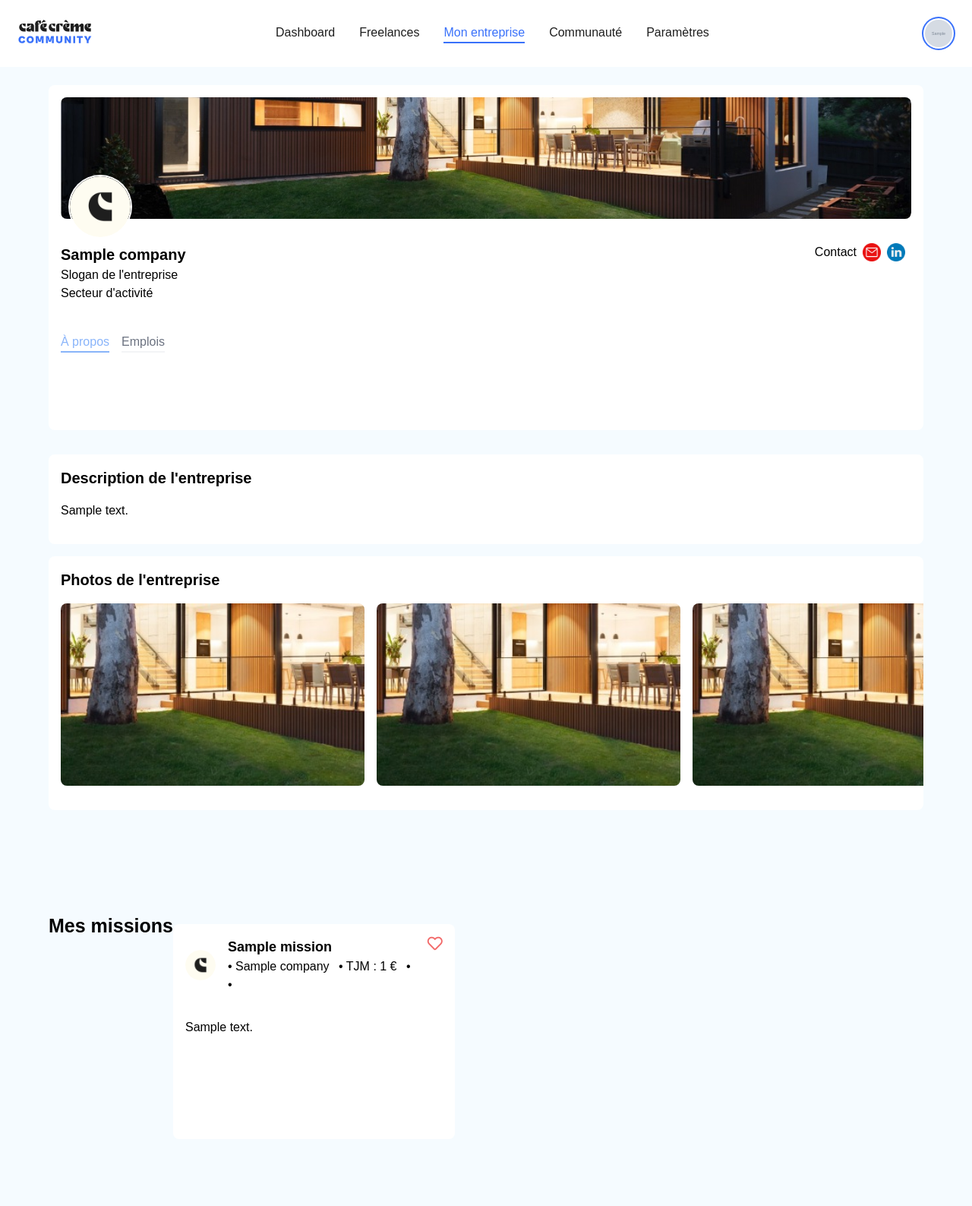
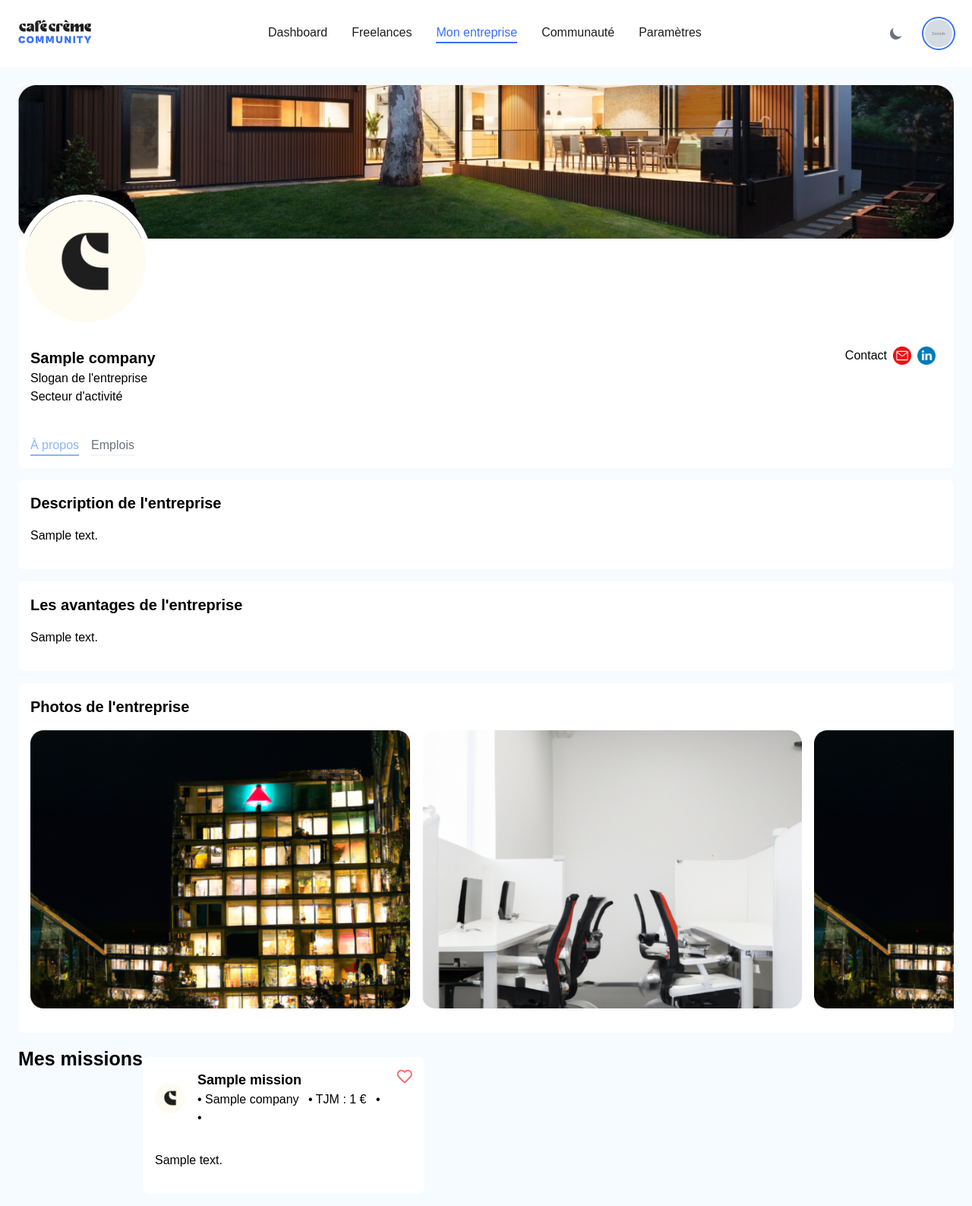
Before and after one commit to Zaafira95/My-Freelance, a CodeIgniter app: page /CC-WebApp/company/my_company in a window 1280 px wide. Shown: the whole page at 76% size. Run offline with CodeIgniter, Linux system fonts and the light colour scheme; the visitor is signed in with stand-in values (Sample User, id 1); tables that the repository leaves empty or names only in its code hold one stand-in row (values such as "Sample post"); grey boxes marked "Sample" are stand-in pictures; data that the repository does not hold is empty; some libraries are stand-ins or nearby versions; some web fonts are replaced.

Commit message:
page company fix

```diff
--- a/application/views/company/my_company.php
+++ b/application/views/company/my_company.php
@@ -5,25 +5,28 @@ $currentPage = 'my_company';
 // Header Call
 include(APPPATH . 'views/layouts/company/header.php');
 ?>
-<link rel="stylesheet" href="<?php echo base_url('assets/css/nouislider.min.css');?>">
-<link href="<?php echo base_url('assets/fontawesome-free/css/all.min.css');?>" rel="stylesheet" type="text/css">
-<link href="<?php echo base_url('/node_modules/choices.js/public/assets/styles/choices.min.css');?>" rel="stylesheet" type="text/css">
+<head>
+    <link rel="stylesheet" href="<?php echo base_url('assets/css/nouislider.min.css');?>">
+    <link href="<?php echo base_url('assets/fontawesome-free/css/all.min.css');?>" rel="stylesheet" type="text/css">
+    <link href="<?php echo base_url('/node_modules/choices.js/public/assets/styles/choices.min.css');?>" rel="stylesheet" type="text/css">
+    <title><?=$company->companyName?> - Café Crème Community </title>
+</head>
 
 <div class="px-4 lg:px-6 py-6 h-full overflow-y-auto no-scrollbar">
-    <div class="flex flex-wrap justify-between items-center mx-auto h-full w-screen-90">
-        <div class="w-full flex flex-wrap gap-4 h-full mb-3">
-            <div class="relative w-full bg-white rounded-lg mb-4 px-4 pt-4 dark:bg-gray-800 dark:text-white">
-                <div class="relative rounded-lg w-full h-auto mb-8">
-                    <div class="rounded-lg w-full h-40 flex items-center justify-center">
-                        <div class="w-full h-full flex items-center justify-center">
-                            <img id="company-image" src="<?=base_url('assets/img/airbnb-couverture.png')?>" class=" object-cover w-full h-full rounded-lg" alt="Image de l'entreprise">
+    <div class="justify-between mx-auto max-w-screen-xl h-full">
+        <div class="h-full w-full mb-3">
+            <div class="bg-white rounded-lg w-full mb-4 dark:text-white dark:bg-gray-800">
+                <div class="bg-white dark:bg-gray-800 relative rounded-lg w-full h-auto mb-8">
+                    <div class="bg-white dark:bg-gray-800 rounded-lg w-full h-50 flex items-center justify-center">
+                        <div class="bg-white dark:bg-gray-800 w-full h-full flex items-center justify-center">
+                            <img id="company-image" src="<?=base_url('assets/img/airbnb-couverture.png')?>" class="object-cover w-full h-full rounded-lg dark:bg-gray-800" alt="Image de l'entreprise">
                         </div>
                     </div>
-                    <div class="absolute-logo rounded-full border-10 border-primary w-20 h-20 flex items-center justify-center">
-                        <img id="company-image" src="<?=base_url('assets/img/airbnb.png')?>" class=" object-cover w-full h-full rounded-full ring-2 ring-white" alt="Image de l'entreprise">
+                    <div class="rounded-full border-10 w-40 h-40 flex items-center justify-center" style="margin-top:-50px;">
+                        <img id="company-image" src="<?=base_url('assets/img/airbnb.png')?>" class="ml-4 object-cover w-full h-full rounded-full ring-8 ring-white dark:ring-gray-800" alt="Image de l'entreprise">
                     </div>
                 </div>
-                <div class="flex flex-wrap justify-between mt-4">
+                <div class="px-4 flex flex-wrap justify-between mt-4">
                     <div>
                         <h2 class="text-xl font-bold flex items-center"><?= $company->companyName ?></h2>
                         <h3 class=" font-medium">Slogan de l'entreprise</h3>
@@ -43,7 +46,7 @@ include(APPPATH . 'views/layouts/company/header.php');
                         </a>
                     </div>
                 </div>
-                <ul class="flex flex-wrap mt-10 -mb-px text-primary text-center" id="myTab" data-tabs-toggle="#myTabContent" role="tablist">
+                <ul class="flex flex-wrap mt-10 -mb-px px-4 pb-4 text-primary text-center" id="myTab" data-tabs-toggle="#myTabContent" role="tablist">
                     <li class="mr-4" role="presentation">
                         <button class="inline-block border-b-2 font-normal text-black hover:text-gray-600 hover:border-gray-300 dark:hover:text-gray-300" id="myCompanyProfile-tab" data-tabs-target="#myCompanyProfile" type="button" role="tab" aria-controls="myCompanyProfile" aria-selected="false">À propos</button>
                     </li>
@@ -64,6 +67,16 @@ include(APPPATH . 'views/layouts/company/header.php');
                             </p>
                         </div>
                     </div>
+                    <div class="relative bg-white rounded-lg mb-4 p-4 dark:bg-gray-800 dark:text-white">
+                        <h2 class="text-xl font-bold mb-4 flex items-center">
+                            Les avantages de l'entreprise
+                        </h2>
+                        <div class="flex items-center justify-between">
+                            <p class="font-normal mb-4">
+                                <?=$company->companyDescription?>
+                            </p>
+                        </div>
+                    </div>
 
 
                     <div class="relative bg-white rounded-lg mt-4 mb-4 py-4 dark:bg-gray-800 dark:text-white">
@@ -71,25 +84,25 @@ include(APPPATH . 'views/layouts/company/header.php');
                             Photos de l'entreprise
                         </h2>
 
-                        <div class="w-screen-90 overflow-x-auto flex pb-4 px-4 gap-4 no-scrollbar">
-                            <div class="rounded-lg w-100 h-60 flex flex-shrink-0 items-center justify-center">
-                                <div class="w-full h-full flex items-center justify-center">
-                                    <img id="company-image" src="<?=base_url('assets/img/airbnb-couverture.png')?>" class=" object-cover w-full h-full rounded-lg" alt="Image de l'entreprise">
+                        <div class="overflow-x-auto flex pb-4 px-4 gap-4 no-scrollbar">
+                            <div class="rounded-lg flex items-center justify-center">
+                                <div class="w-full h-full flex items-center justify-center" style="width:500px;">
+                                    <img id="company-image" src="<?=base_url('assets/img/airbnb1.png')?>" class="w-full h-full rounded-lg" alt="Image de l'entreprise" style="width:100%;">
                                 </div>
                             </div>
-                            <div class="rounded-lg w-100 h-60 flex flex-shrink-0 items-center justify-center">
-                                <div class="w-full h-full flex items-center justify-center">
-                                    <img id="company-image" src="<?=base_url('assets/img/airbnb-couverture.png')?>" class=" object-cover w-full h-full rounded-lg" alt="Image de l'entreprise">
+                            <div class="rounded-lg flex items-center justify-center">
+                            <div class="w-full h-full flex items-center justify-center" style="width:500px;">
+                                <img id="company-image" src="<?=base_url('assets/img/airbnb2.png')?>" class="w-full h-full rounded-lg" alt="Image de l'entreprise" style="width:100%;">
                                 </div>
                             </div>
-                            <div class="rounded-lg w-100 h-60 flex flex-shrink-0 items-center justify-center">
-                                <div class="w-full h-full flex items-center justify-center">
-                                    <img id="company-image" src="<?=base_url('assets/img/airbnb-couverture.png')?>" class=" object-cover w-full h-full rounded-lg" alt="Image de l'entreprise">
+                            <div class="rounded-lg flex items-center justify-center">
+                            <div class="w-full h-full flex items-center justify-center" style="width:500px;">
+                                <img id="company-image" src="<?=base_url('assets/img/airbnb1.png')?>" class="w-full h-full rounded-lg" alt="Image de l'entreprise" style="width:100%;">
                                 </div>
                             </div>
-                            <div class="rounded-lg w-100 h-60 flex flex-shrink-0 items-center justify-center">
-                                <div class="w-full h-full flex items-center justify-center">
-                                    <img id="company-image" src="<?=base_url('assets/img/airbnb-couverture.png')?>" class=" object-cover w-full h-full rounded-lg" alt="Image de l'entreprise">
+                            <div class="rounded-lg flex items-center justify-center">
+                            <div class="w-full h-full flex items-center justify-center" style="width:500px;">
+                                <img id="company-image" src="<?=base_url('assets/img/airbnb2.png')?>" class=" w-full h-full rounded-lg" alt="Image de l'entreprise" style="width:100%;">
                                 </div>
                             </div>
 
@@ -98,13 +111,7 @@ include(APPPATH . 'views/layouts/company/header.php');
 
                 </div>
                 <div class="hidden" id="myCompanyMissions" role="tabpanel" aria-labelledby="myCompanyMissions-tab">
-                    <div class="bg-primary w-screen-90 rounded-lg h-20vh p-4 text-white">
-                        <p class="font-bold">Découvrez la manière la plus rapide et efficace de décrochez une mission chez <?=$company->companyName?>.</p>
-                        <div class="flex w-full">
-                            <input type="text" id="search-mission-input" class="w-full bg-white bg-opacity-20 rounded-lg p-2 placeholder-white mr-2 text-center" placeholder="Recherchez..." />
-                            <!--<button class="w-1/5 bg-white text-primary rounded-lg px-4 py-2">Rechercher</button>-->
-                        </div>
-                    </div>
+
                 </div>
             </div>
             <div class="flex flex-wrap w-full pb-4 mb-12" id="missions-section">
@@ -184,3 +191,4 @@ include(APPPATH . 'views/layouts/company/header.php');
         </div>
     </div>
 </div>
+<script src="<?php echo base_url('assets/js/app.js'); ?>"></script>
--- a/assets/css/app.css
+++ b/assets/css/app.css
@@ -1297,9 +1297,6 @@ video {
 .pt-2 {
   padding-top: 0.5rem;
 }
-.pt-4 {
-  padding-top: 1rem;
-}
 .pt-5 {
   padding-top: 1.25rem;
 }
@@ -1516,7 +1513,7 @@ video {
 }
 .ring {
   --tw-ring-offset-shadow: var(--tw-ring-inset) 0 0 0 var(--tw-ring-offset-width) var(--tw-ring-offset-color);
-  --tw-ring-shadow: var(--tw-ring-inset) 0 0 0 calc(3px + var(--tw-ring-offset-width)) var(--tw-ring-color);
+  --tw-ring-shadow: var(--tw-ring-inset) 0 0 0 calc(1px + var(--tw-ring-offset-width)) var(--tw-ring-color);
   box-shadow: var(--tw-ring-offset-shadow), var(--tw-ring-shadow), var(--tw-shadow, 0 0 #0000);
 }
 .ring-1 {
@@ -1527,6 +1524,11 @@ video {
 .ring-2 {
   --tw-ring-offset-shadow: var(--tw-ring-inset) 0 0 0 var(--tw-ring-offset-width) var(--tw-ring-offset-color);
   --tw-ring-shadow: var(--tw-ring-inset) 0 0 0 calc(2px + var(--tw-ring-offset-width)) var(--tw-ring-color);
+  box-shadow: var(--tw-ring-offset-shadow), var(--tw-ring-shadow), var(--tw-shadow, 0 0 #0000);
+}
+.ring-8 {
+  --tw-ring-offset-shadow: var(--tw-ring-inset) 0 0 0 var(--tw-ring-offset-width) var(--tw-ring-offset-color);
+  --tw-ring-shadow: var(--tw-ring-inset) 0 0 0 calc(8px + var(--tw-ring-offset-width)) var(--tw-ring-color);
   box-shadow: var(--tw-ring-offset-shadow), var(--tw-ring-shadow), var(--tw-shadow, 0 0 #0000);
 }
 .ring-inset {
@@ -1766,34 +1768,6 @@ body.dark {
     display: block;
   }
 
-  .h-60 {
-    height: 15rem;
-  }
-
-  .w-100 {
-    width: 25rem;
-  }
-
-  .w-screen {
-    width: 100vw;
-  }
-  .w-screen-42 {
-    width: 42vw;
-  }
-  .w-screen-90 {
-    width: 90vw;
-  }
-
-  .pt-4 {
-    padding-top: 1rem;
-  }
-
-  .absolute-logo{
-    position: absolute;
-    bottom: -1.5rem;
-    left: 0.75rem;
-  }
-
   .placeholder\:text-gray-400::-moz-placeholder {
   --tw-text-opacity: 1;
   color: rgb(156 163 175 / var(--tw-text-opacity));
```
Also changed, not shown: src/app.css (+0 -28 lines), tailwind.config.js (+8 -0 lines), assets/img/airbnb1.png (added), assets/img/airbnb2.png (added), 3 other files.
